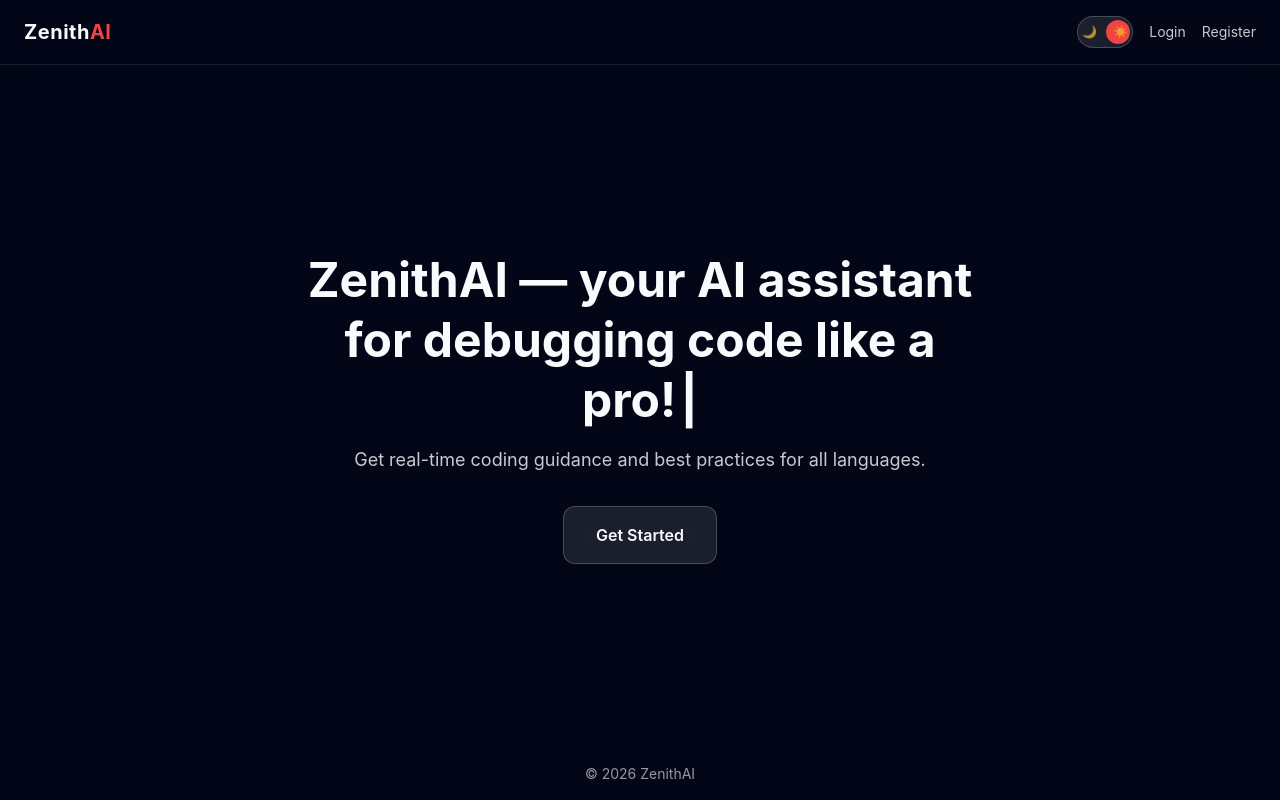
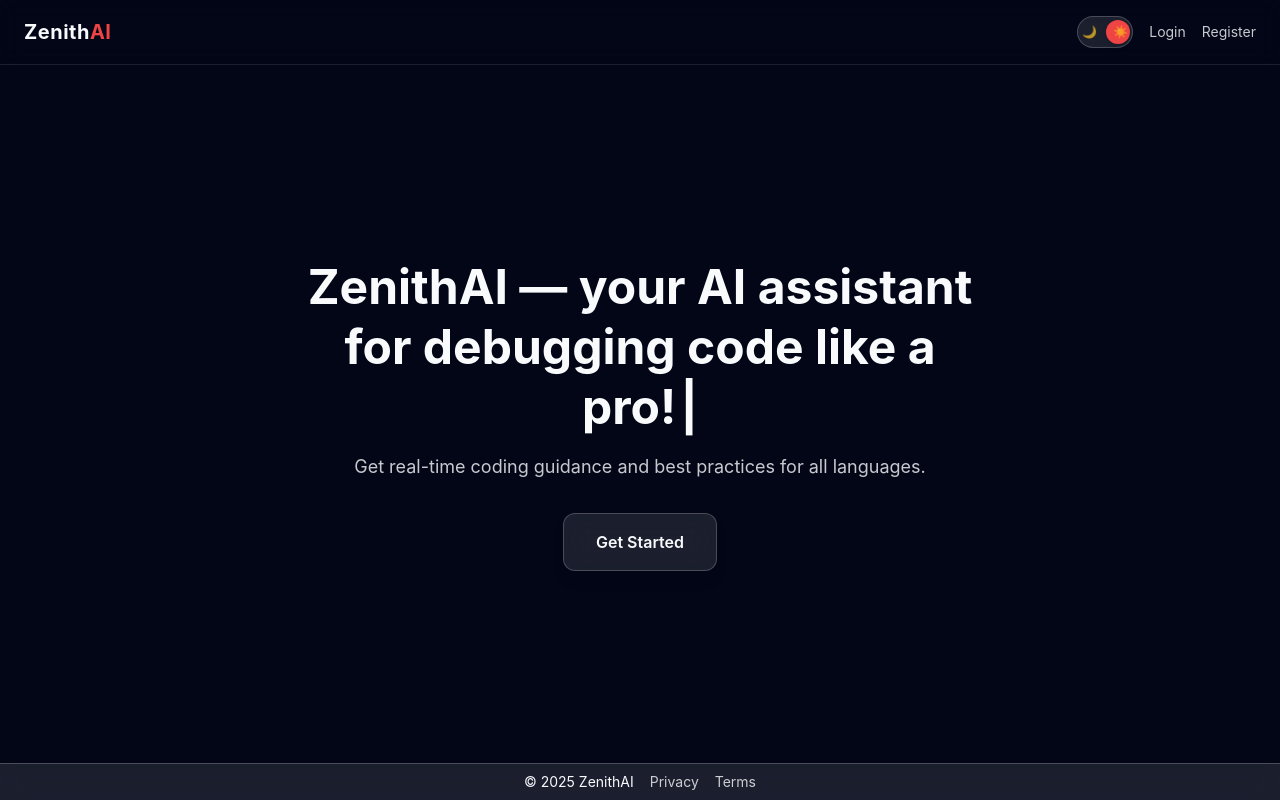
Before and after one commit to DavFilsDev/zenithAI_react-typescript-frontend, a React (Vite) app: page / in a window 1280 px wide. Built offline with nearby package versions, Linux system fonts and the light colour scheme; no server answers.

Commit message:
feat(home): polish footer with glass effect, design tokens, and links

```diff
--- a/src/pages/Home.tsx
+++ b/src/pages/Home.tsx
@@ -55,9 +55,24 @@ export const Home = () => {
         </div>
       </main>
 
-      {/* FOOTER */}
-      <footer className="text-center text-sm opacity-60 py-4">
-        © 2026 ZenithAI
+      <footer className="w-full py-2 mt-auto
+                        bg-white/10 dark:bg-white/5
+                        backdrop-blur-md
+                        border-t border-white/20 dark:border-white/10
+                        text-sm text-[rgb(var(--color-text))]
+                        flex flex-col md:flex-row items-center justify-center gap-4
+                        transition-colors">
+
+        <p>© 2025 ZenithAI</p>
+
+        <div className="flex gap-4">
+          <a href="/privacy" className="hover:underline opacity-80 hover:opacity-100 transition">
+            Privacy
+          </a>
+          <a href="/terms" className="hover:underline opacity-80 hover:opacity-100 transition">
+            Terms
+          </a>
+        </div>
       </footer>
     </div>
   );
```
